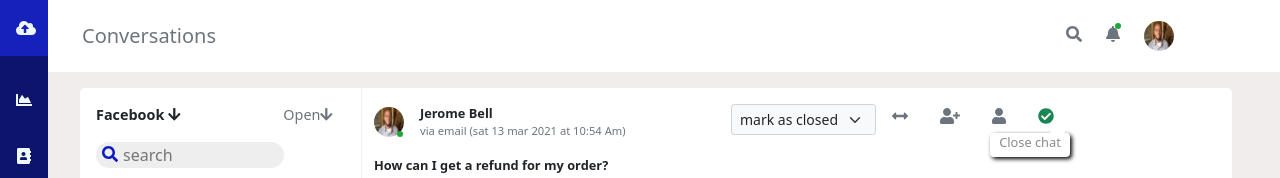
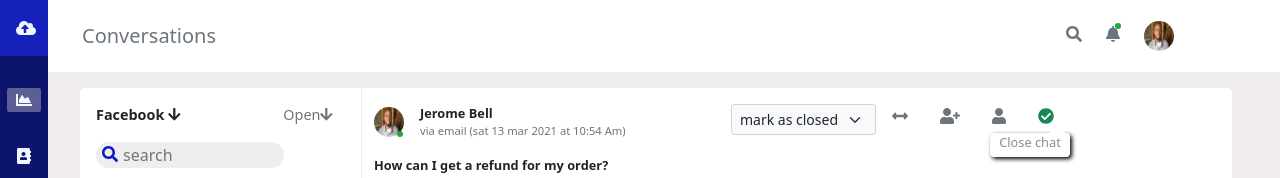
Before and after one commit to chubukas/dashboardMessages, a React (Create React App) app: page / in a window 1280 px wide. Shown: the top 178 px of the page. Built offline with nearby package versions, Linux system fonts and the light colour scheme.

Commit message:
fix(sidebar): fix the active class for the sidebar

```diff
--- a/src/components/SideBar.jsx
+++ b/src/components/SideBar.jsx
@@ -3,23 +3,37 @@ import {
   faSignOutAlt,
 } from "@fortawesome/free-solid-svg-icons";
 import { FontAwesomeIcon } from "@fortawesome/react-fontawesome";
+import { useState } from "react";
 
 import {
   sidebar,
   topSidebar,
   sidebarIcons,
   downPhone,
+  active,
 } from "./css/sidebar.module.css";
-import { sidebarData } from "../data/sidebar";
+import { IconsSideBar } from "../data/icons";
 import { useAppContext } from "../context";
+
+const activeIcons = {
+  iconActive: true,
+  iconIndex: 0,
+};
 
 export const SideBar = () => {
   const [appState] = useAppContext();
+  const [isActive, setIsActive] = useState(activeIcons);
 
   const { sideBarOpen } = appState;
 
-  const sidebaricons = sidebarData.map(({ icon }, i) => (
-    <div key={i} className={sidebarIcons}>
+  const sidebaricons = IconsSideBar.map(({ icon }, i) => (
+    <div
+      key={i}
+      className={`${sidebarIcons} ${
+        isActive.iconActive && isActive.iconIndex === i && active
+      }`}
+      onClick={() => setIsActive({ ...activeIcons, iconIndex: i })}
+    >
       <FontAwesomeIcon icon={icon} />
     </div>
   ));
--- a/src/components/css/sidebar.module.css
+++ b/src/components/css/sidebar.module.css
@@ -39,3 +39,11 @@
   margin-right: auto;
   margin-left: auto;
 }
+
+.active {
+  background-color: #cecdcd67;
+  width: 70%;
+  border-radius: 2px;
+  margin-right: auto;
+  margin-left: auto;
+}
--- a/src/components/insideLeft/Notifications.jsx
+++ b/src/components/insideLeft/Notifications.jsx
@@ -15,7 +15,7 @@ import { data } from "../../data/data";
 import { NotificationItem } from "./NotificationItem";
 
 const activeItems = {
-  itemMessage: false,
+  itemMessage: true,
   messageId: 0,
 };
 
@@ -66,7 +66,7 @@ export const Notifications = () => {
         }`}
         onClick={() =>
           setActiveMessage({
-            itemMessage: true,
+            ...activeMessage,
             messageId: i,
           })
         }
--- a/src/components/insideRight/InputMessage.jsx
+++ b/src/components/insideRight/InputMessage.jsx
@@ -12,7 +12,7 @@ import {
 
 import { MessageName } from "../MessageName";
 import { SuggestionBox } from "../SuggestionsBox";
-import { InputMessageIcons } from "./InputMessageIcons";
+import { InputMessageDown } from "./InputMessageDown";
 
 export const InputMessage = () => {
   const [removeReciever, setRemoveReciever] = useState(true);
@@ -64,7 +64,7 @@ export const InputMessage = () => {
           ></textarea>
         </div>
 
-        <InputMessageIcons />
+        <InputMessageDown />
       </div>
 
       <SuggestionBox UsersSearch={UsersSearch} />
--- a/src/components/insideRight/InputMessageIcons.jsx
+++ b/src/components/insideRight/InputMessageDown.jsx
@@ -1,43 +1,15 @@
 import { FontAwesomeIcon } from "@fortawesome/react-fontawesome";
-import {
-  faSmile,
-  faPrint,
-  faFileAlt,
-  faBold,
-  faItalic,
-  faUnderline,
-  faAlignCenter,
-  faAlignLeft,
-  faAlignRight,
-  faHandHolding,
-  faFileImage,
-  faBookOpen,
-} from "@fortawesome/free-solid-svg-icons";
 import { useState } from "react";
 
 import { smallBtn, clickable, dropdownContent } from "../css/inside.module.css";
+import { MessageInputIcons } from "../../data/icons";
 
-const Icons = [
-  faSmile,
-  faPrint,
-  faFileAlt,
-  faBold,
-  faItalic,
-  faUnderline,
-  faAlignCenter,
-  faAlignLeft,
-  faAlignRight,
-  faHandHolding,
-  faFileImage,
-  faBookOpen,
-];
-
-export const InputMessageIcons = () => {
+export const InputMessageDown = () => {
   const [openDropdown, setOpenDropdown] = useState(true);
 
   const onOpenDropdown = () => setOpenDropdown(!openDropdown);
 
-  const displayIcons = Icons.map((data, i) => (
+  const displayIcons = MessageInputIcons.map((data, i) => (
     <div
       key={i}
       className={`fa-xs text-primary col-2 col-lg-1 mt-3 ${clickable}`}
--- a/src/components/insideRight/RightHeader.jsx
+++ b/src/components/insideRight/RightHeader.jsx
@@ -1,25 +1,19 @@
 import { FontAwesomeIcon } from "@fortawesome/react-fontawesome";
-import {
-  faArrowsAltH,
-  faUser,
-  faUserPlus,
-  faCheckCircle,
-} from "@fortawesome/free-solid-svg-icons";
+import { faCheckCircle } from "@fortawesome/free-solid-svg-icons";
 
 import { useState } from "react";
 
 import { chatClose, clickable } from "../css/inside.module.css";
+import { RightHeaderIcons } from "../../data/icons";
 
 export const RightHeader = ({ smPhone }) => {
-  const Icons = [faArrowsAltH, faUserPlus, faUser, faCheckCircle];
-
   const [closeChatState, setCloseChatState] = useState(true);
 
   const closeChatToggle = (data) => {
     data === faCheckCircle && setCloseChatState(!closeChatState);
   };
 
-  const displayIcons = Icons.map((data, i) => (
+  const displayIcons = RightHeaderIcons.map((data, i) => (
     <div
       className={`${smPhone ? "col-2 mt-3 text-center" : "mx-3"} ${
         data === faCheckCircle ? "text-success" : "text-muted"
--- /dev/null
+++ b/src/data/icons.js
@@ -0,0 +1,61 @@
+import {
+  faChartArea,
+  faAddressBook,
+  faPeopleCarry,
+  faInbox,
+  faChartPie,
+  faAdjust,
+} from "@fortawesome/free-solid-svg-icons";
+
+import {
+  faSmile,
+  faPrint,
+  faFileAlt,
+  faBold,
+  faItalic,
+  faUnderline,
+  faAlignCenter,
+  faAlignLeft,
+  faAlignRight,
+  faHandHolding,
+  faFileImage,
+  faBookOpen,
+} from "@fortawesome/free-solid-svg-icons";
+
+import {
+  faArrowsAltH,
+  faUser,
+  faUserPlus,
+  faCheckCircle,
+} from "@fortawesome/free-solid-svg-icons";
+
+export const IconsSideBar = [
+  { icon: faChartArea },
+  { icon: faAddressBook },
+  { icon: faPeopleCarry },
+  { icon: faInbox },
+  { icon: faChartPie },
+  { icon: faAdjust },
+];
+
+export const MessageInputIcons = [
+  faSmile,
+  faPrint,
+  faFileAlt,
+  faBold,
+  faItalic,
+  faUnderline,
+  faAlignCenter,
+  faAlignLeft,
+  faAlignRight,
+  faHandHolding,
+  faFileImage,
+  faBookOpen,
+];
+
+export const RightHeaderIcons = [
+  faArrowsAltH,
+  faUserPlus,
+  faUser,
+  faCheckCircle,
+];
--- a/src/data/sidebar.js
+++ /dev/null
@@ -1,17 +0,0 @@
-import {
-  faChartArea,
-  faAddressBook,
-  faPeopleCarry,
-  faInbox,
-  faChartPie,
-  faAdjust,
-} from "@fortawesome/free-solid-svg-icons";
-
-export const sidebarData = [
-  { icon: faChartArea },
-  { icon: faAddressBook },
-  { icon: faPeopleCarry },
-  { icon: faInbox },
-  { icon: faChartPie },
-  { icon: faAdjust },
-];
```
